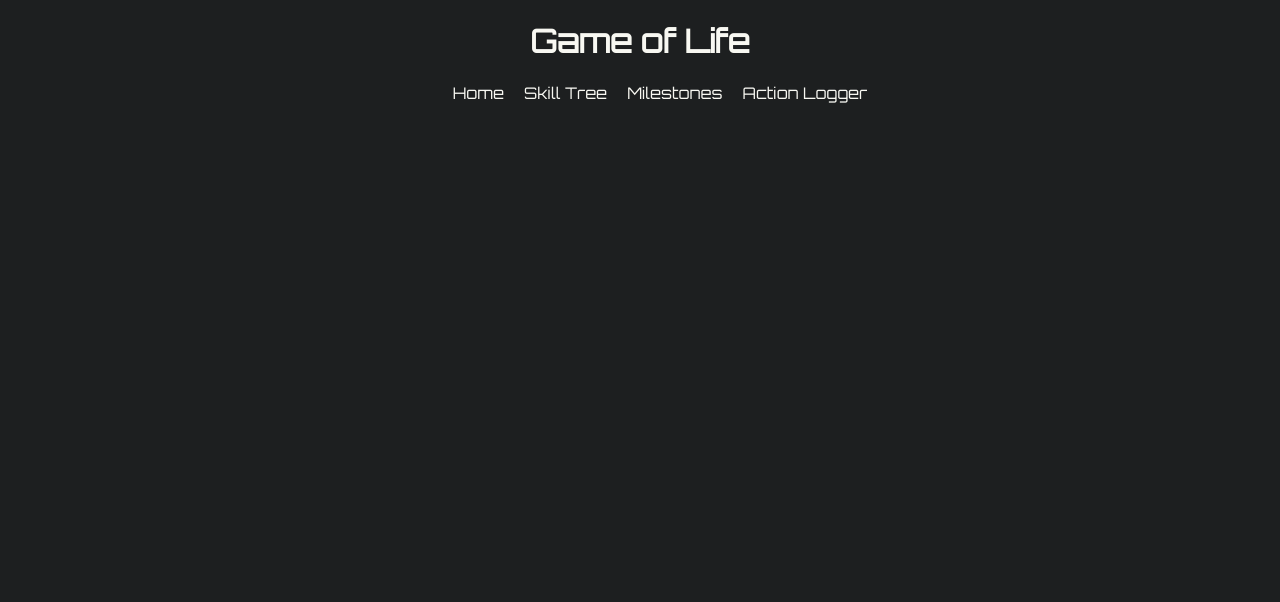
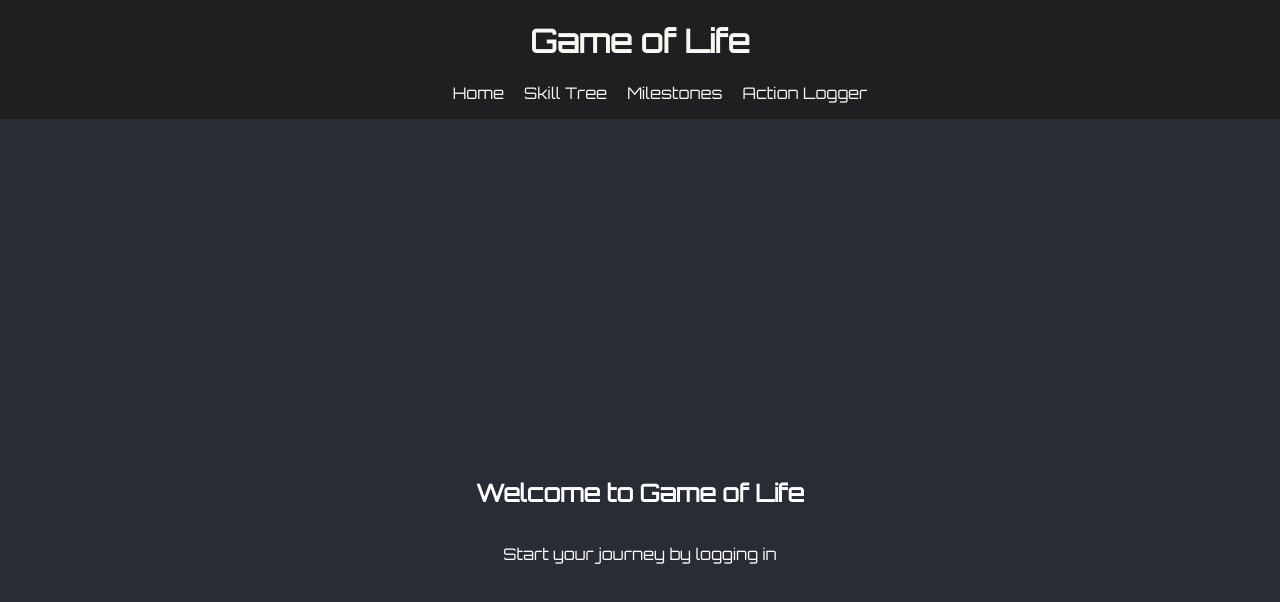
Before and after one commit to Tinoriffic/game-of-life, a React (Create React App) app in the folder frontend/: page /login in a window 1280 px wide. Shown: the top 602 px of the page. Built offline with nearby package versions, Linux system fonts and the light colour scheme; no server answers.

Commit message:
login page component w/ oauth implementation

```diff
--- a/frontend/src/App.js
+++ b/frontend/src/App.js
@@ -1,25 +1,10 @@
-import axios from 'axios';
 import React, { useState, useEffect } from 'react'
 import { BrowserRouter as Router, Route, Routes, Link } from 'react-router-dom';
 import MainMenu from './components/MainMenu';
+import LoginPage from './components/LoginPage';
 import ActionLogger from './components/ActionLogger';
 
 function App() {
-  // const [data, setData] = useState(null);
-
-  // useEffect(() => {
-  //   const fetchData = async () => {
-  //     try {
-  //       const response = await axios.get('http://localhost:8000/endpoint');
-  //       setData(response.data);
-  //     } catch (error) {
-  //       console.error('Error fetching data: ', error);
-  //     }
-  //   };
-
-  //   fetchData();
-  // }, []); // The empty array means this effect will only run on mount and unmount
-
   return (
     <Router>
       <header className="main-header">
@@ -34,8 +19,9 @@ function App() {
         </ul>
       </nav>
       <Routes>
+        <Route path="/login" element={<LoginPage />} />
         <Route path="/" element={<MainMenu />} />
-        {/* Define the route for ActionLogger */}
+        {/* TODO: route for ActionLogger */}
         <Route path="/log-actions" element={<ActionLogger />} />
         {/* Define other routes */}
       </Routes>
--- /dev/null
+++ b/frontend/src/components/LoginPage.css
@@ -0,0 +1,25 @@
+.login-page {
+    display: flex;
+    flex-direction: column;
+    align-items: center;
+    justify-content: center;
+    height: 100vh;
+    background-color: #282c34;
+    color: white;
+  }
+
+  .login-button {
+    display: inline-block;
+    margin-top: 20px;
+    padding: 10px 20px;
+    background-color: #4caf50;
+    color: white;
+    border: none;
+    border-radius: 5px;
+    text-decoration: none;
+    font-family: 'Orbitron', sans-serif;
+  }
+
+  .login-button:hover {
+    background-color: #45a049;
+  }
--- /dev/null
+++ b/frontend/src/components/LoginPage.js
@@ -0,0 +1,27 @@
+import React from 'react';
+import './LoginPage.css';
+import axios from 'axios';
+
+const LoginPage = () => {
+  const [loginUrl, setLoginUrl] = React.useState('');
+
+  React.useEffect(() => {
+    axios.get('http://localhost:8000/login')
+      .then(response => {
+        setLoginUrl(response.data.login_url);
+      })
+      .catch(error => console.error('Error fetching login URL: ', error));
+  }, []);
+
+  return (
+    <div className="login-page">
+      <h2>Welcome to Game of Life</h2>
+      <p>Start your journey by logging in</p>
+      {loginUrl && (
+        <a href={loginUrl} className="login-button">Login with Google</a>
+      )}
+    </div>
+  );
+};
+
+export default LoginPage;
```
